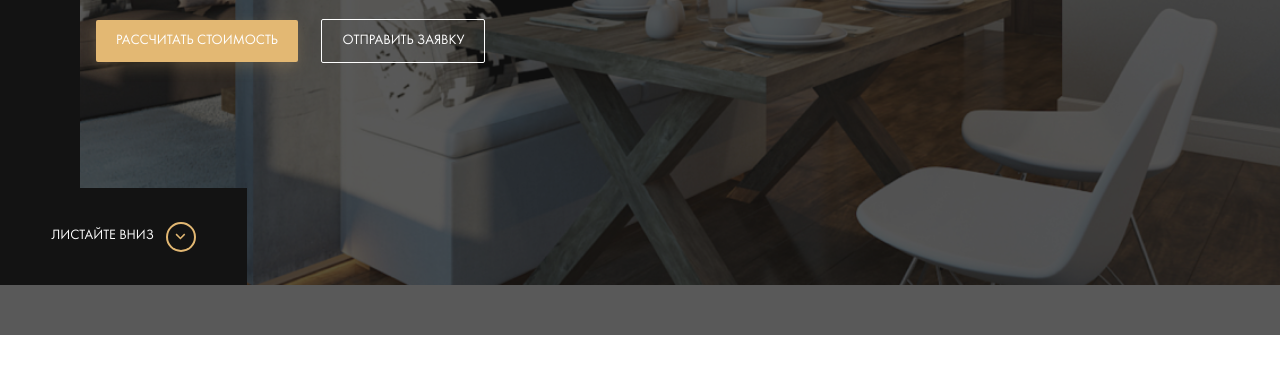
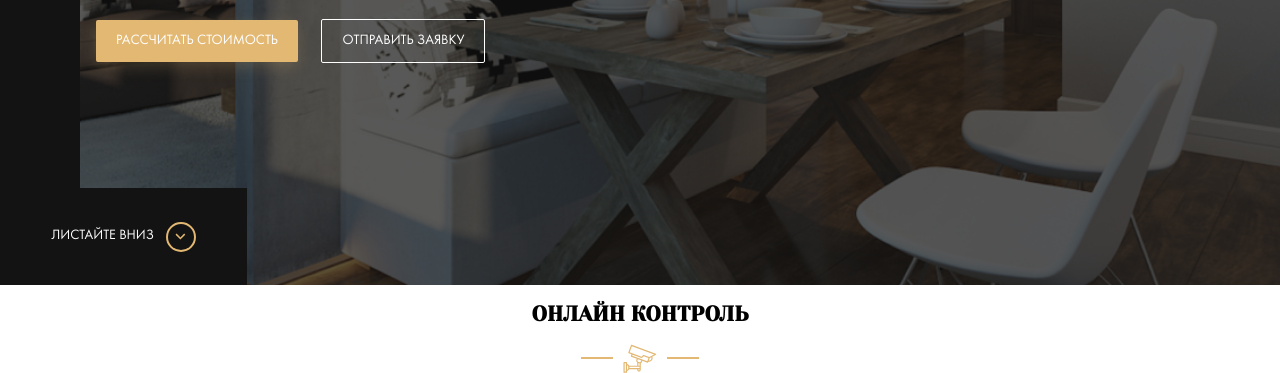
Before and after one commit to Nihremag/repair-design, a website: page index.html in a window 1280 px wide. Shown: the part 515-888 px from the top of the page. Before the commit the page ends 850 px from the top, so only its background shows below. Drawn offline with Linux system fonts and the light colour scheme; files whose address does not match are found by name.

Commit message:
feat: add control section and move body settings in settings.sass

```diff
--- a/index.html
+++ b/index.html
@@ -46,6 +46,21 @@
             <a href="#" class="hero__scroll-down">Листайте вниз</a>
         </section>
         <!-- /.hero -->
+        <section class="section control">
+            <div class="container">
+                <div class="section-title">
+                    <h2 class="section-title__heading">Онлайн контроль</h2>
+                    <!-- /.section-title__heading -->
+                    <div class="section-title__image">
+                        <img src="img/video.svg" alt="">
+                    </div>
+                    <!-- /.section-title__image -->
+                </div>
+                <!-- /.section-title -->
+            </div>
+            <!-- /.container -->
+        </section>
+        <!-- /.section control -->
     </main>
 </body>
 </html>
--- /dev/null
+++ b/sass/_settings.sass
@@ -0,0 +1,20 @@
+*, *:before, *:after
+    box-sizing: border-box
+body
+    font-family: 'Futura Book', sans-serif
+    font-size: 14px
+.section
+    &-title
+        text-align: center
+        text-transform: uppercase
+        font-family: 'Yeseva One', cursive
+        &__image
+            display: flex
+            justify-content: center
+            align-items: center
+            &::before, &::after
+                content: ''
+                width: 32px
+                height: 2px
+                background-color: $primary
+                margin: 0 10px
--- a/sass/style.sass
+++ b/sass/style.sass
@@ -3,11 +3,7 @@
 @import 'variables'
 @import 'interface'
 @import 'grid'
+@import 'settings'
 @import 'templates/header'
 @import 'templates/hero'
-
-*, *:before, *:after
-    box-sizing: border-box
-body
-    font-family: 'Futura Book', sans-serif
-    font-size: 14px
+@import 'templates/control'
--- a/sass/templates/_hero.sass
+++ b/sass/templates/_hero.sass
@@ -10,6 +10,8 @@
     &::before
         content: ''
         position: absolute
+        top: 0
+        left: 0
         width: 100%
         height: 100%
         background-color: rgba($dark, 0.7)
```
Also changed, not shown: css/style.css, img/video.svg (added), sass/templates/_control.sass (added).
